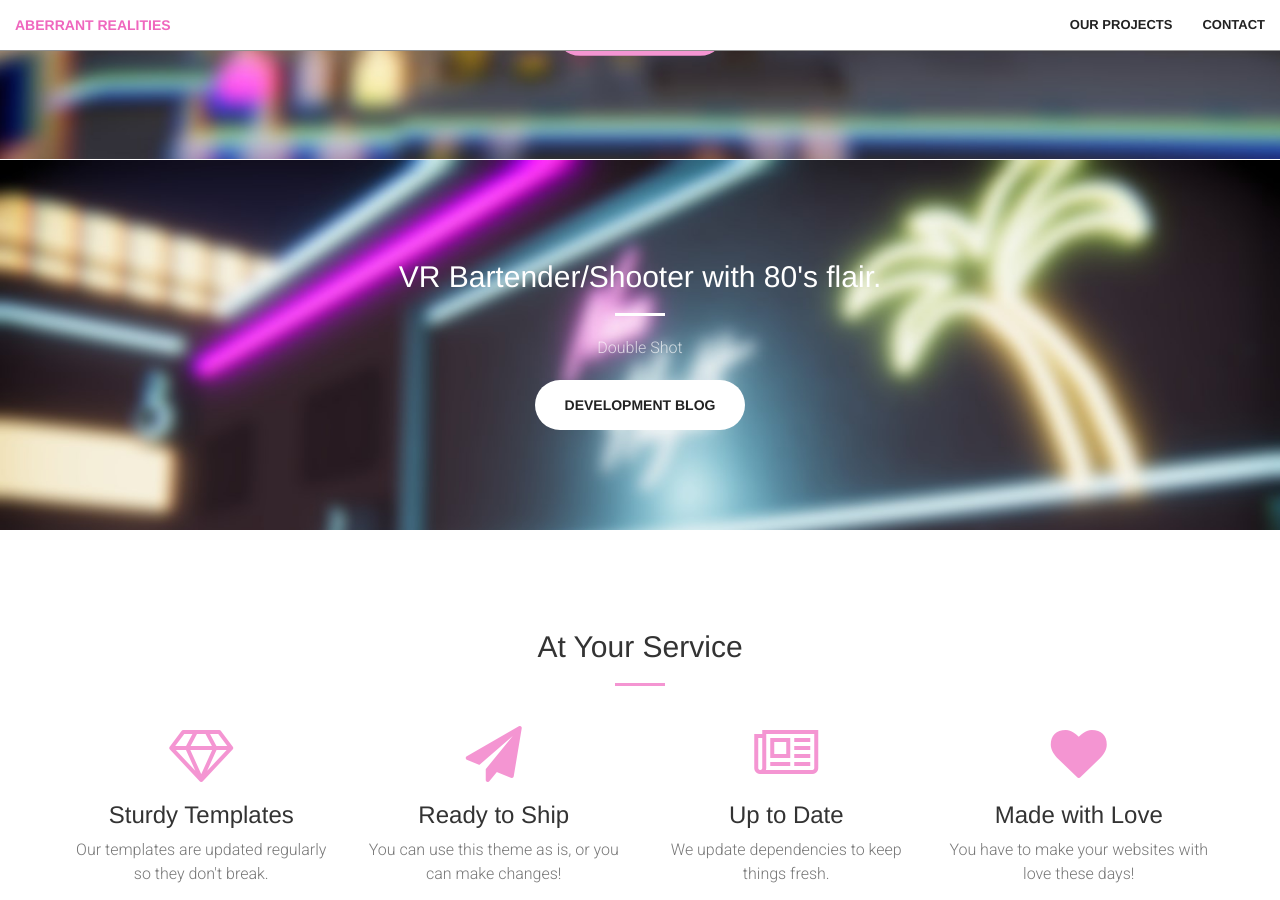
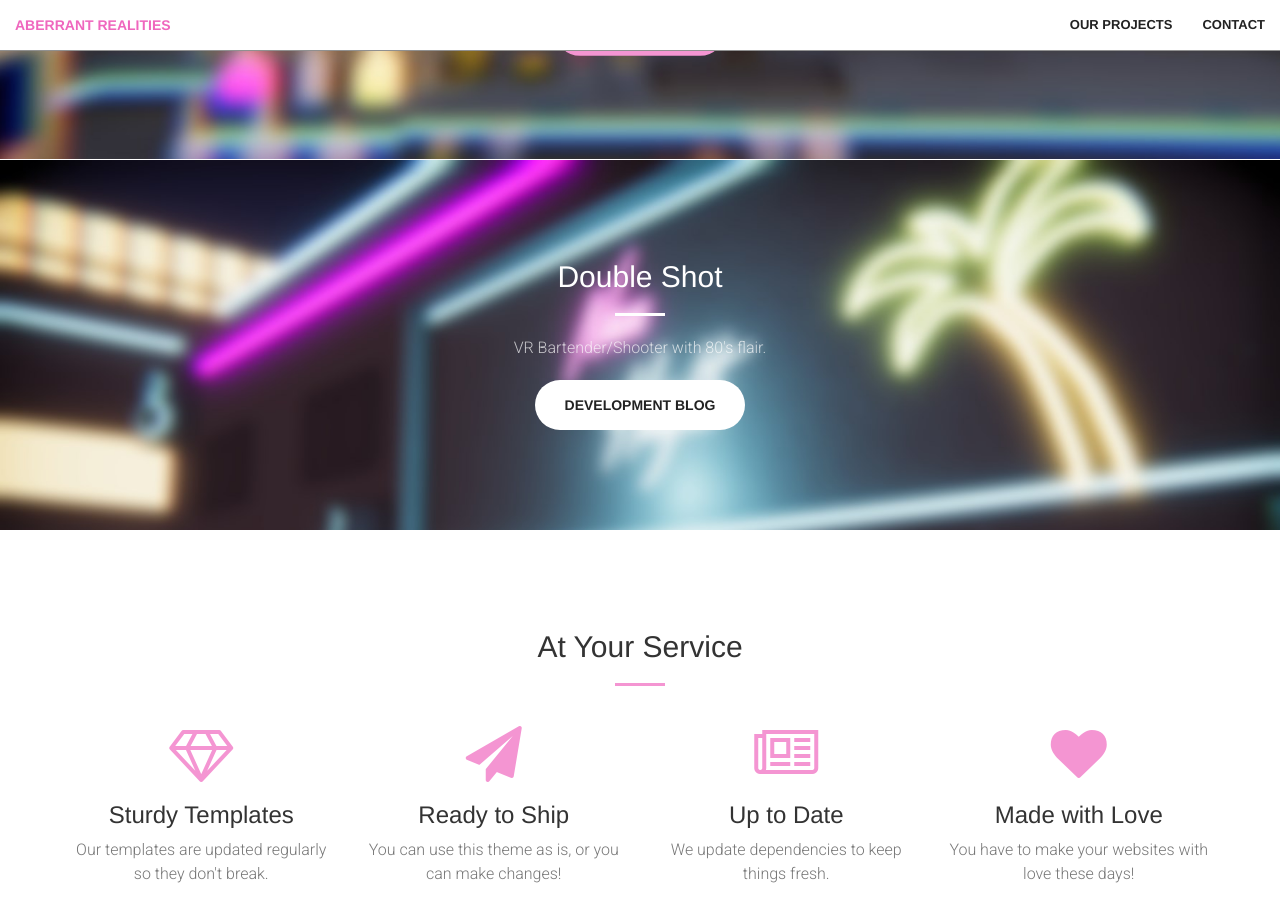
Before and after one commit to aberrantrealities/aberrantrealities.github.io, a Jekyll site: the page built from prototypes.html, in a window 1280 px wide and 900 px high, scrolled down 741 px. Built offline with Jekyll 4.4.1, drawn with Linux system fonts in a browser that asks for light colours; some web fonts are replaced.

Commit message:
CTA blah

```diff
--- a/_includes/call-to-action.html
+++ b/_includes/call-to-action.html
@@ -2,9 +2,9 @@
     <div class="container">
         <div class="row">
             <div class="col-lg-8 col-lg-offset-2 text-center">
-                <h2 class="section-heading">VR Bartender/Shooter with 80's flair.</h2>
+                <h2 class="section-heading">Double Shot</h2>
                 <hr class="light">
-                <p class="text-faded">Double Shot</p>
+                <p class="text-faded">VR Bartender/Shooter with 80's flair.</p>
                 <a href="https://aberrantrealities.tumblr.com" class="btn btn-default btn-xl">Development Blog</a>
             </div>
         </div>
```
